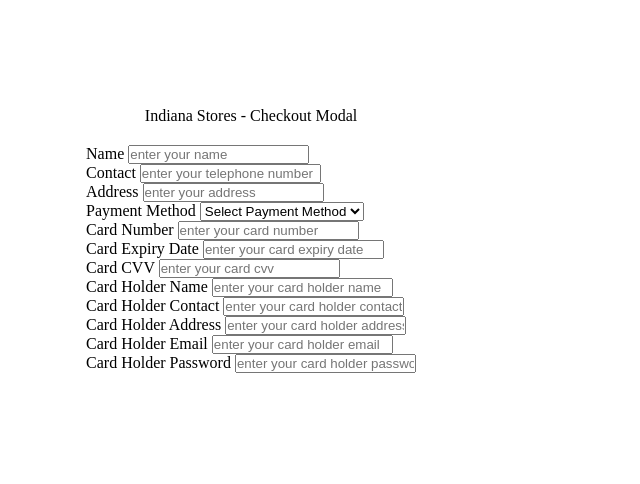
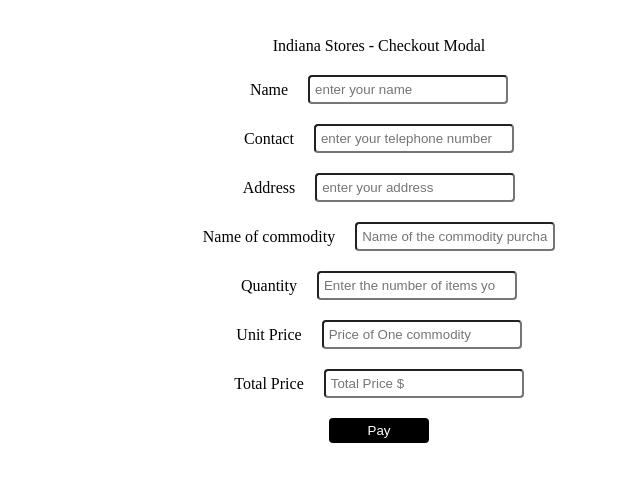
Before and after one commit to Wanjie-Ryan/Indiana-Stores, a plain HTML site: page checkout.html in a window 1280 px wide. Shown: the whole page, without its empty margins (261-901 px from the left). Drawn offline with Linux system fonts and the light colour scheme.

Commit message:
indiana stores

```diff
--- a/checkout.css
+++ b/checkout.css
@@ -1,24 +1,57 @@
-*{
-    box-sizing:border-box;
-    padding:0;
-    margin:0;
+* {
+  box-sizing: border-box;
+  padding: 0;
+  margin: 0;
 }
 
-.modal{
-    width:100%;
+.modal {
+  width: 100%;
 }
 
-.checkout{
-    width:80%;
-    /* margin-left:auto;
-    margin-right:auto; */
-    display:flex;
-    justify-content: center;
-    align-items:center;
-    min-height:60vh;
+.checkout {
+  width: 80%;
+  margin-left: auto;
+  margin-right: auto;
+  display: flex;
+  justify-content: center;
+  align-items: center;
+  min-height: 60vh;
 }
 
-.checkout-p{
-    margin-bottom:20px;
-    text-align: center;
+.checkout-p {
+  margin-bottom: 20px;
+  text-align: center;
 }
+
+.checkout-form {
+  display: flex;
+  flex-direction: column;
+  gap: 20px;
+}
+
+.checkout-form-div label {
+  font-weight: 500;
+}
+
+.checkout-form-div input {
+  width: 200px;
+  padding: 5px;
+  border-radius: 4px;
+  margin-left: 20px;
+}
+
+.checkout-form-div {
+  display: flex;
+  align-items: center;
+  justify-content: center;
+}
+
+.checkout-form-div button {
+  width: 100px;
+  padding: 5px;
+  border-radius: 4px;
+  background-color: rgb(0, 0, 0);
+  color: white;
+  border: none;
+  cursor: pointer;
+}
--- a/checkout.html
+++ b/checkout.html
@@ -7,132 +7,66 @@
     <link rel="stylesheet" type="text/css" href="./checkout.css" />
   </head>
   <body>
+    <section class="modal">
+      <div class="checkout">
+        <form>
+          <p class="checkout-p">Indiana Stores - Checkout Modal</p>
 
-    <section class='modal'>
-
-        <div class='checkout'>
-
-
-            <form>
-            <p class='checkout-p'>Indiana Stores - Checkout Modal</p>
-
-                <div class='checkout-form'>
-
-                    <div class='checkout-form-div'>
-
+          <div class="checkout-form">
+            <div class="checkout-form-div">
               <label>Name</label>
 
-                        <input type='text' placeholder='enter your name' />
-
+              <input type="text" placeholder="enter your name" />
             </div>
 
-                    <div class='checkout-form-div'>
-
+            <div class="checkout-form-div">
               <label>Contact</label>
 
-                        <input type='tel' placeholder='enter your telephone number' />
-
+              <input type="tel" placeholder="enter your telephone number" />
             </div>
 
-                    <div class='checkout-form-div'>
-
+            <div class="checkout-form-div">
               <label>Address</label>
 
-                        <input type='text' placeholder='enter your address' />
-
+              <input type="text" placeholder="enter your address" />
             </div>
 
-                    <div class='checkout-form-div'>
+            <div class="checkout-form-div">
+              <label>Name of commodity</label>
 
-                        <label>Payment Method</label>
-
-                        <select>
-
-                            <option value=''>Select Payment Method</option>
-
-                            <option value=''>Cash On Delivery</option>
-
-                            <option value=''>Paypal</option>
-
-                            <option value=''>Visa</option>
-
-                        </select>
-
+              <input
+                type="text"
+                placeholder="Name of the commodity purchased"
+              />
             </div>
 
-                    <div class='checkout-form-div'>
+            <div class="checkout-form-div">
+              <label>Quantity</label>
 
-                        <label>Card Number</label>
-
-                        <input type='text' placeholder='enter your card number' />
-
+              <input
+                type="number"
+                placeholder="Enter the number of items you want to purchase"
+              />
             </div>
 
-                    <div class='checkout-form-div'>
+            <div class="checkout-form-div">
+              <label>Unit Price</label>
 
-                        <label>Card Expiry Date</label>
-
-                        <input type='text' placeholder='enter your card expiry date' />
-
+              <input type="text" placeholder="Price of One commodity" />
             </div>
 
-                    <div class='checkout-form-div'>
+            <div class="checkout-form-div">
+              <label>Total Price</label>
 
-                        <label>Card CVV</label>
-
-                        <input type='text' placeholder='enter your card cvv' />
-
+              <input type="text" placeholder="Total Price $" />
             </div>
 
-                    <div class='checkout-form-div'>
-
-                        <label>Card Holder Name</label>
-
-                        <input type='text' placeholder='enter your card holder name' />
-
+            <div class="checkout-form-div">
+              <button>Pay</button>
             </div>
-
-                    <div class='checkout-form-div'>
-
-                        <label>Card Holder Contact</label>
-
-                        <input type='text' placeholder='enter your card holder contact' />
-
-                    </div>
-
-                    <div class='checkout-form-div'>
-
-                        <label>Card Holder Address</label>
-
-                        <input type='text' placeholder='enter your card holder address' />
-
-                    </div>
-
-                    <div class='checkout-form-div'>
-
-                        <label>Card Holder Email</label>
-
-                        <input type='text' placeholder='enter your card holder email' />
-
-                    </div>
-
-                    <div class='checkout-form-div'>
-
-                        <label>Card Holder Password</label>
-
-                        <input type='text' placeholder='enter your card holder password' />
-
           </div>
         </form>
-
-
-
       </div>
-
-
     </section>
-
-
   </body>
-
 </html>
```
Lines whose indentation alone changed are shown as unchanged.
